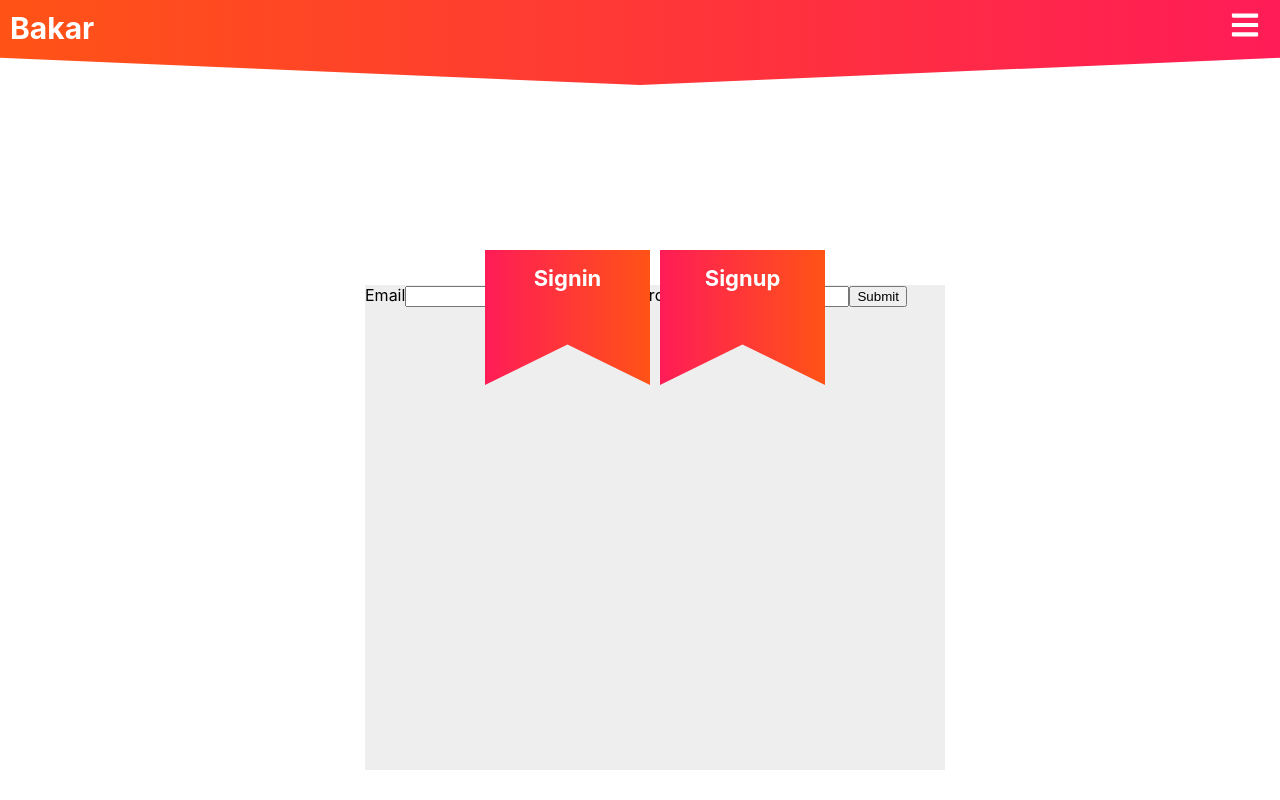
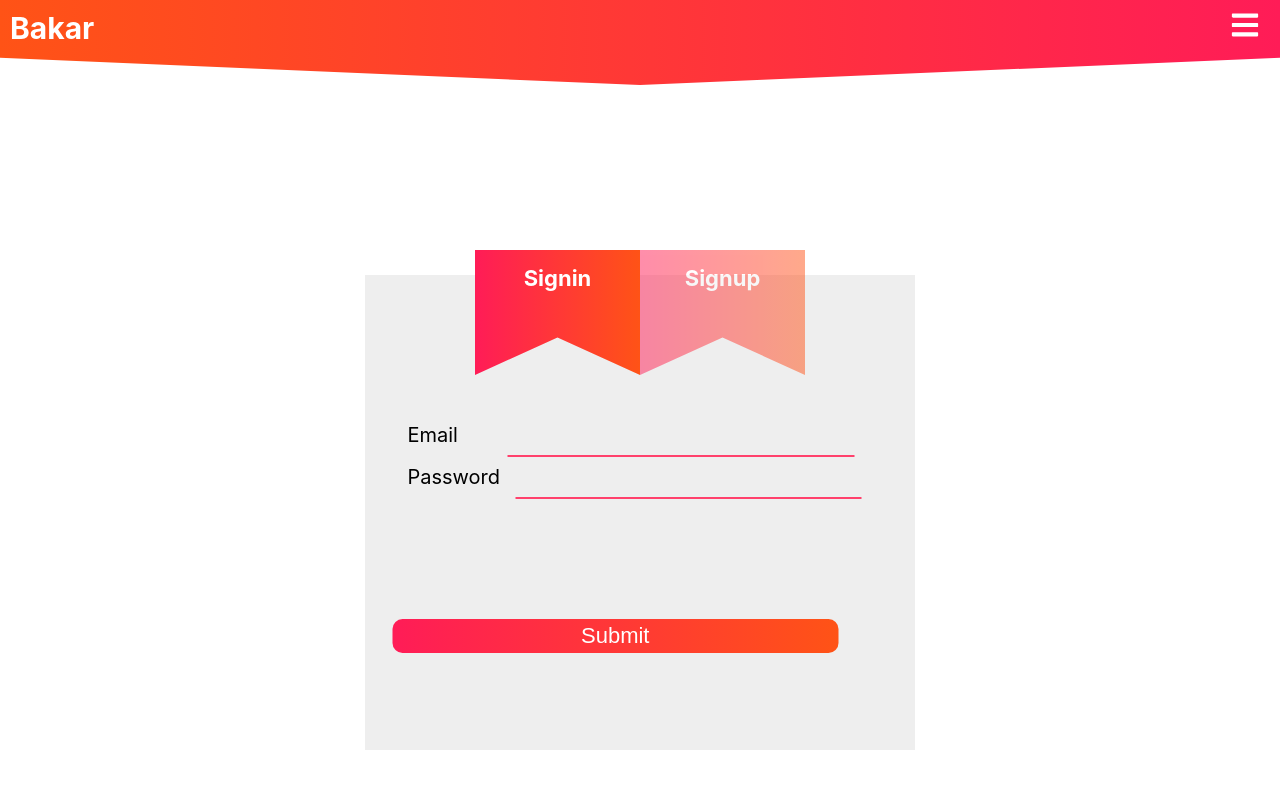
Before and after one commit to Himanshunitrr/client, a React (Create React App) app: page /signin in a window 1280 px wide. Built offline with nearby package versions, Linux system fonts and the light colour scheme.

Commit message:
signin/signup component done

```diff
--- a/src/App.css
+++ b/src/App.css
@@ -3,11 +3,15 @@ body {
   box-sizing: border-box;
   /* overflow-x: hidden; */
 }
-.signin-container{
+.signin-container {
   position: relative;
-
   left: 50%;
   top: 500px;
   transform: translate(-50%, -50%);
-  z-index: 100;
+  /* z-index: 100; */
 }
+@media (max-width: 900px) {
+  .signin-container {
+    top: 400px;
+  }
+}
--- a/src/components/signin/Signin.js
+++ b/src/components/signin/Signin.js
@@ -1,25 +1,91 @@
-import React, { Component } from 'react'
-import "./signin.css"
+import React, { Component } from "react";
+import "./signin.css";
 export default class Signin extends Component {
+  state = {
+    "signinEmail": "",
+    "signinPassword": "",
+    "signupName": "",
+    "signupEmail": "",
+    "signupPassword": "",
+  };
+  toggleForms = (event) => {
+    document.body.classList.toggle("toggle-forms");
+  };
+  handleChange = (event) => {
+    this.setState({
+      [event.target.id] : [event.target.value]
+    })
+  };
   render() {
     return (
       <div className="signin-container">
-        <div className="flag signin">
+        <div className="flag signin" onClick={this.toggleForms}>
           <h1>Signin</h1>
         </div>
-        <div className="flag signup">
+        <div className="flag signup" onClick={this.toggleForms}>
           <h1>Signup</h1>
         </div>
         <div className="signin-form">
           <form action="">
-            <label htmlFor="email">Email</label>
-            <input type="text" name="" id="email" required />
+            <label htmlFor="email" id="signin-email-label">
+              Email
+            </label>
+            <input
+              onChange={this.handleChange}
+              type="email"
+              name="email"
+              id="signinEmail"
+              value={this.state.signinEmail}
+              required
+            />
             <label htmlFor="password">Password</label>
-            <input type="text" name="" id="password" required />
+            <input
+              onChange={this.handleChange}
+              type="password"
+              name="password"
+              id="signinPassword"
+              value={this.state.signinPassword}
+              required
+            />
             <button>Submit</button>
           </form>
         </div>
-        <div className="signup-form"></div>
+        <div className="signup-form">
+          <form action="">
+            <label htmlFor="name" id="signup-name-label">
+              Name
+            </label>
+            <input
+              onChange={this.handleChange}
+              type="text"
+              name="name"
+              id="signupName"
+              value={this.state.signupName}
+              required
+            />
+            <label htmlFor="email" id="signup-email-label">
+              Email
+            </label>
+            <input
+              onChange={this.handleChange}
+              type="email"
+              name="email"
+              id="signupEmail"
+              value={this.state.signupEmail}
+              required
+            />
+            <label htmlFor="password">Password</label>
+            <input
+              onChange={this.handleChange}
+              type="password"
+              name="password"
+              id="signupPassword"
+              value={this.state.signupPassword}
+              required
+            />
+            <button>Submit</button>
+          </form>
+        </div>
       </div>
     );
   }
--- a/src/components/signin/signin.css
+++ b/src/components/signin/signin.css
@@ -1,39 +1,138 @@
-.signin-container{
+.signin-container {
   width: 550px;
   height: 500px;
   display: grid;
   grid-template-columns: 20% 30% 30% 20%;
   grid-template-rows: 5% 20% 75%;
-  grid-gap: 10px
+  /* grid-gap: 10px; */
 }
-.flag{
+.flag {
   background: #ff416c;
   background: -webkit-linear-gradient(to left, #ff5316, #ff1c57);
   background: linear-gradient(to left, #ff5316, #ff1c57);
   clip-path: polygon(0 0, 100% 0, 100% 100%, 50% 70%, 0 100%);
   color: white;
+  cursor: pointer;
   /* margin: 5 10px; */
   /* font-size: 22px; */
   text-align: center;
 }
-.flag h1{
+.flag:hover {
+  transform: scale(0.9);
+}
+.flag h1 {
   font-size: 22px;
 }
-.signin{
+.signin {
   grid-column: 2/3;
   grid-row: 1/3;
 }
-.signup{
+.signup {
+  opacity: 0.5;
   grid-column: 3/4;
   grid-row: 1/3;
 }
-.signin-form{
+.signin-form {
   background: #eee;
   grid-row: 2/4;
   grid-column: 1/5;
 }
-.signup-form{
+.signup-form {
   display: none;
+  background: #eee;
   grid-row: 2/4;
   grid-column: 1/5;
 }
+input[type="text"],
+input[type="email"],
+input[type="password"] {
+  width: 70%;
+  outline: none;
+  border: transparent;
+  border-bottom: 2px solid #ff416c;
+  background: #eee;
+  height: 40px;
+  padding: 0px;
+  font-size: 20px;
+  /* text-align: center; */
+}
+.signin-form form,
+.signup-form form {
+  position: relative;
+  width: 90%;
+  left: 50%;
+  transform: translateX(-50%);
+  margin-top: 140px;
+}
+.signin-form button,
+.signup-form button {
+  width: 90%;
+  height: 34px;
+  font-size: 22px;
+  margin-top: 120px;
+  background: #ff416c;
+  background: -webkit-linear-gradient(to left, #ff5316, #ff1c57);
+  background: linear-gradient(to left, #ff5316, #ff1c57);
+  border: transparent;
+  color: white;
+  border-radius: 10px;
+}
+.signin-form form label,
+.signup-form form label {
+  /* background-color: orange; */
+  margin: 5px 15px;
+  font-size: 20px;
+}
+#signin-email-label {
+  /* background-color: white; */
+  margin-right: 50px;
+}
+
+.toggle-forms .signin-form {
+  display: none;
+}
+
+.toggle-forms .signin.flag {
+  opacity: 0.5;
+}
+.toggle-forms .signup.flag {
+  opacity: 1;
+}
+.toggle-forms .signup-form {
+  display: block;
+}
+#signup-email-label {
+  margin-right: 50px;
+}
+#signup-name-label {
+  margin-right: 46px;
+}
+
+@media (max-width: 900px) {
+  .signin-container {
+    width: 350px;
+  }
+  .signin-form form,
+  .signup-form form {
+    width: 96%;
+  }
+  .signin-form form label,
+  .signup-form form label {
+    /* background-color: orange; */
+    margin: 0px;
+    font-size: 20px;
+  }
+  #signin-email-label {
+    /* background-color: white; */
+    margin-right: 40px;
+  }
+  #signup-email-label {
+    margin-right: 38px;
+  }
+  #signup-name-label {
+    margin-right: 34px;
+  }
+  input[type="password"] {
+    padding-left: 8px;
+  }
+}
```
Also changed, not shown: src/components/profile/Profile.js (added), src/components/profile/profile.css (added).
